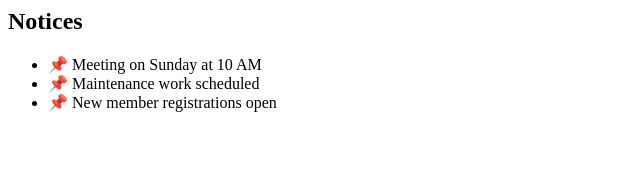
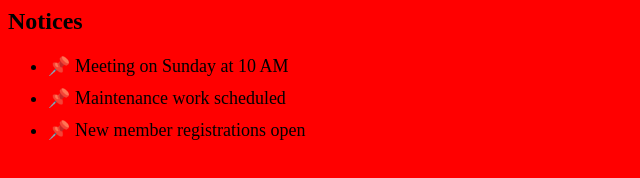
Before and after one commit to botbilly/iith-swa, a plain HTML site: page notices.html in a window 1280 px wide. Shown: the whole page, without its empty margins (0-640 px from the left). Drawn offline with Linux system fonts and the light colour scheme.

Commit message:
Add head section with title and stylesheet link

```diff
--- a/notices.html
+++ b/notices.html
@@ -1,3 +1,8 @@
+<head>
+    <title>IITH Staff Welfare Association</title>
+    <link rel="stylesheet" href="style.css">
+</head>
+
 <section>
     <h2>Notices</h2>
 
```
